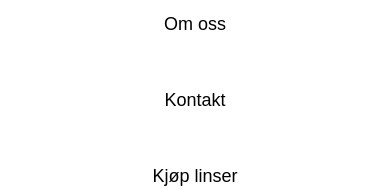
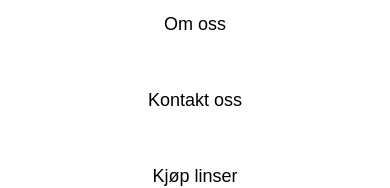
Before and after one commit to mathildeew/lillestromoptikk, a React (Vite) app: page / in a window 390 px wide. Both pictures are taken after a click on the element 350 px from the left and 31 px from the top of the page. Shown: the part 286-474 px from the top of the page. Built offline with nearby package versions, Linux system fonts and the light colour scheme; no server answers; a web font is replaced by a local one.

Commit message:
fixes link in header

```diff
--- a/src/components/Layout/header/nav/desktop/DesktopNav.jsx
+++ b/src/components/Layout/header/nav/desktop/DesktopNav.jsx
@@ -14,7 +14,7 @@ export default function DesktopNav() {
           Om oss
         </Link>
         <Link to="/kontakt-oss" className="navLink font-heading text-lg p-2" data-animate-in="true" data-animation-order="4">
-          Kontakt
+          Kontakt oss
         </Link>
         <a href="https://www.coptikk.no/linsebutikk" className="navLink font-heading text-lg p-2" data-animate-in="true" data-animation-order="5">
           Kjøp linser
--- a/src/components/Layout/header/nav/mobile/MobileNav.jsx
+++ b/src/components/Layout/header/nav/mobile/MobileNav.jsx
@@ -14,7 +14,7 @@ export default function MobileNav({ openMenu, setOpenMenu }) {
           Om oss
         </Link>
         <Link to={"/kontakt-oss"} onClick={() => setOpenMenu(!openMenu)} className="navLink font-heading text-lg p-4">
-          Kontakt
+          Kontakt oss
         </Link>
         <a href="https://www.coptikk.no/linsebutikk" className="navLink font-heading text-lg p-4">
           Kjøp linser
--- a/src/components/layout/header/nav/desktop/DesktopNav.jsx
+++ b/src/components/layout/header/nav/desktop/DesktopNav.jsx
@@ -14,7 +14,7 @@ export default function DesktopNav() {
           Om oss
         </Link>
         <Link to="/kontakt-oss" className="navLink font-heading text-lg p-2" data-animate-in="true" data-animation-order="4">
-          Kontakt
+          Kontakt oss
         </Link>
         <a href="https://www.coptikk.no/linsebutikk" className="navLink font-heading text-lg p-2" data-animate-in="true" data-animation-order="5">
           Kjøp linser
--- a/src/components/layout/header/nav/mobile/MobileNav.jsx
+++ b/src/components/layout/header/nav/mobile/MobileNav.jsx
@@ -14,7 +14,7 @@ export default function MobileNav({ openMenu, setOpenMenu }) {
           Om oss
         </Link>
         <Link to={"/kontakt-oss"} onClick={() => setOpenMenu(!openMenu)} className="navLink font-heading text-lg p-4">
-          Kontakt
+          Kontakt oss
         </Link>
         <a href="https://www.coptikk.no/linsebutikk" className="navLink font-heading text-lg p-4">
           Kjøp linser
```
